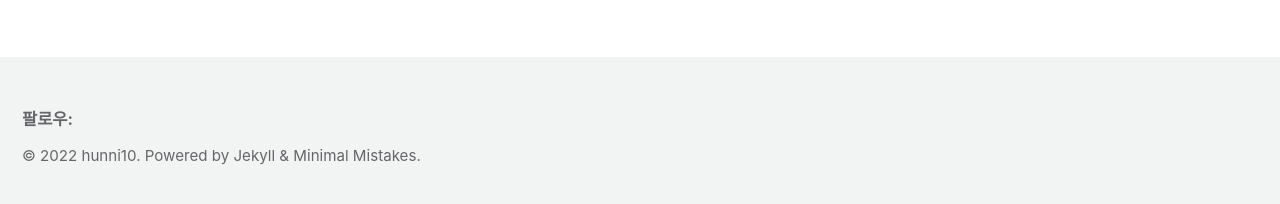
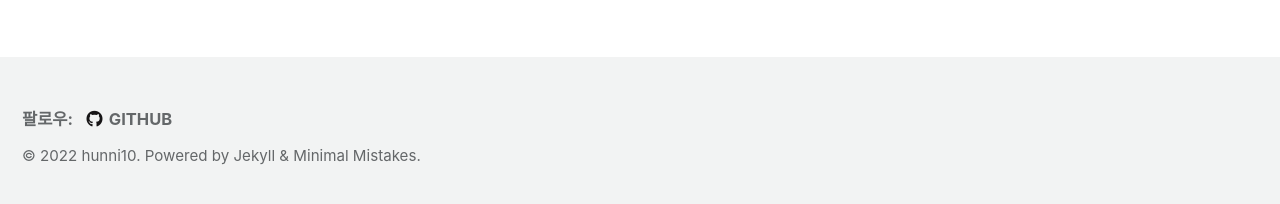
Before and after one commit to hunni10/hunni10.github.io, a Jekyll site: the page built from index.markdown, in a window 1280 px wide. Shown: the part 688-892 px from the top of the page. Built offline with Jekyll 4.4.1, drawn with Linux system fonts in a browser that asks for light colours; cached includes are drawn as plain includes; the list of posts is cut into pages by our own code.

Commit message:
edit footer and share button in posts (remove linkedin button)

```diff
--- a/_config.yml
+++ b/_config.yml
@@ -132,17 +132,17 @@ author:
    #   # url: "https://instagram.com/"
 
 # Site Footer
-#footer:
-#  links:
+footer:
+  links:
     #- label: "Twitter"
     #  icon: "fab fa-fw fa-twitter-square"
     #  # url:
     #- label: "Facebook"
     #  icon: "fab fa-fw fa-facebook-square"
     #  # url:
-#    - label: "GitHub"
-#      icon: "fab fa-fw fa-github"
-      # url:
+    - label: "GitHub"
+      icon: "fab fa-fw fa-github"
+      url: "https://github.com/hunni10"
     #- label: "GitLab"
     #  icon: "fab fa-fw fa-gitlab"
     #  # url:
--- a/_includes/footer.html
+++ b/_includes/footer.html
@@ -1,6 +1,6 @@
 <div class="page__footer-follow">
   <ul class="social-icons">
-    {% if site.data.ui-text[site.locale].follow_label %}
+    {% if site.footer.links and site.data.ui-text[site.locale].follow_label %}
       <li><strong>{{ site.data.ui-text[site.locale].follow_label }}</strong></li>
     {% endif %}
 
--- a/_includes/social-share.html
+++ b/_includes/social-share.html
@@ -7,5 +7,6 @@
 
   <a href="https://www.facebook.com/sharer/sharer.php?u={{ page.url | absolute_url | url_encode }}" class="btn btn--facebook" onclick="window.open(this.href, 'window', 'left=20,top=20,width=500,height=500,toolbar=1,resizable=0'); return false;" title="{{ site.data.ui-text[site.locale].share_on_label | default: 'Share on' }} Facebook"><i class="fab fa-fw fa-facebook" aria-hidden="true"></i><span> Facebook</span></a>
 
-  <a href="https://www.linkedin.com/shareArticle?mini=true&url={{ page.url | absolute_url | url_encode }}" class="btn btn--linkedin" onclick="window.open(this.href, 'window', 'left=20,top=20,width=500,height=500,toolbar=1,resizable=0'); return false;" title="{{ site.data.ui-text[site.locale].share_on_label | default: 'Share on' }} LinkedIn"><i class="fab fa-fw fa-linkedin" aria-hidden="true"></i><span> LinkedIn</span></a>
+  <!-- <a href="https://www.linkedin.com/shareArticle?mini=true&url={{ page.url | absolute_url | url_encode }}" class="btn btn--linkedin" onclick="window.open(this.href, 'window', 'left=20,top=20,width=500,height=500,toolbar=1,resizable=0'); return false;" title="{{ site.data.ui-text[site.locale].share_on_label | default: 'Share on' }} LinkedIn"><i class="fab fa-fw fa-linkedin" aria-hidden="true"></i><span> LinkedIn</span></a> -->
+
 </section>
```
